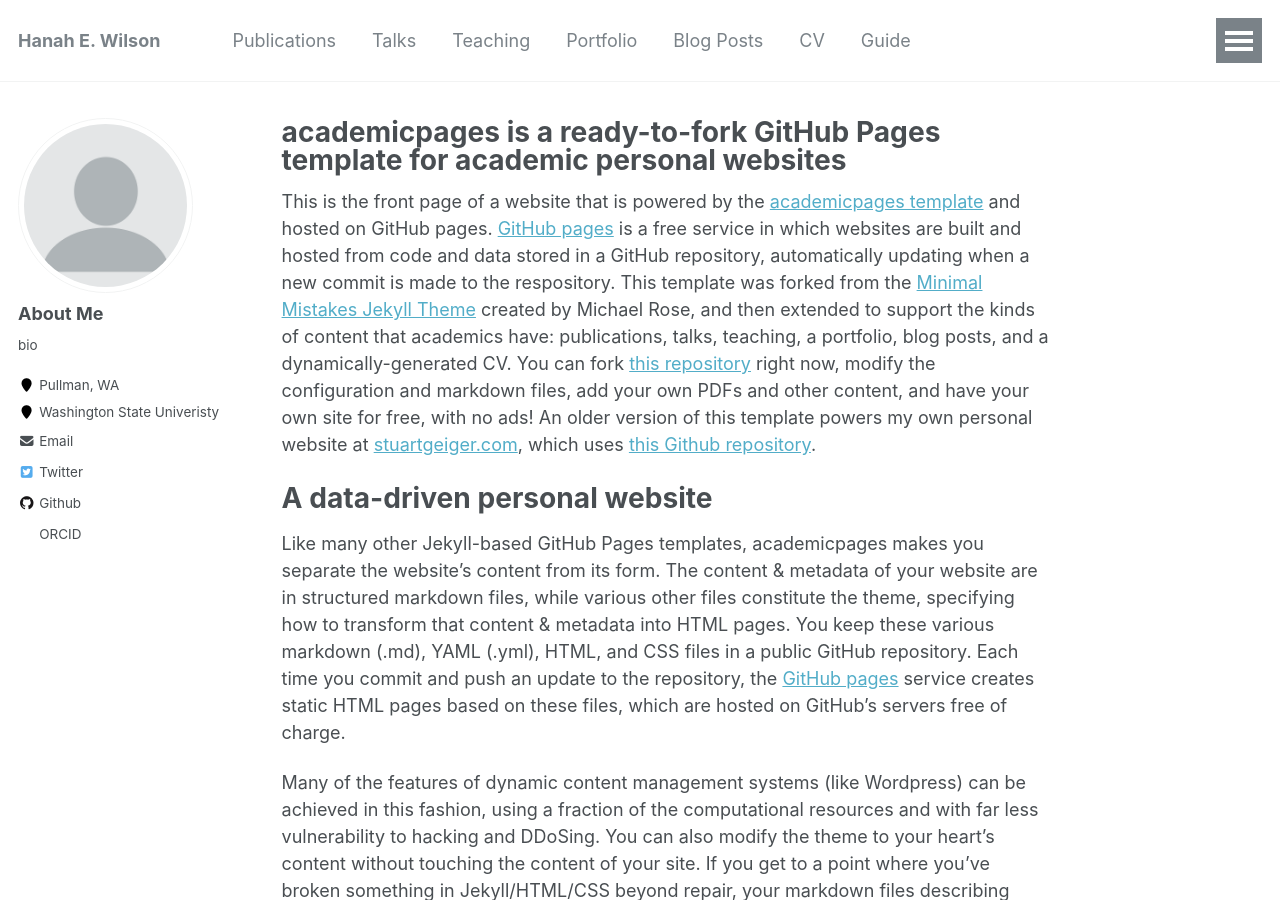
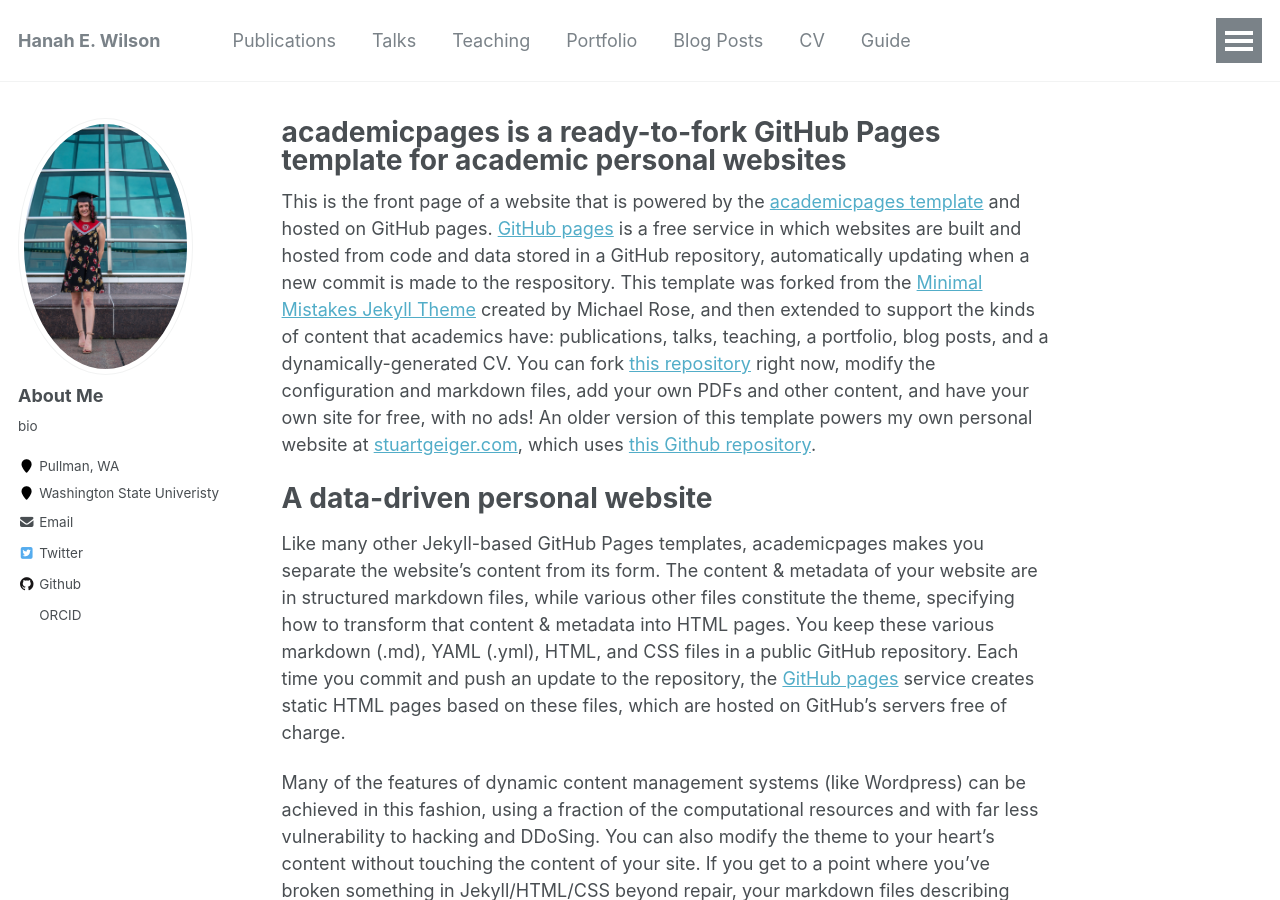
Before and after one commit to hannahewilson/hannahewilson, a Jekyll site: the page built from _pages/about.md, in a window 1280 px wide and 900 px high. Built offline with Jekyll 4.4.1, drawn with Linux system fonts in a browser that asks for light colours; nearby versions of some CDN libraries; some web fonts are replaced; a script bundle is joined from its source files by our own code; library files that are not in the unit come from our copies.

Commit message:
Update _config.yml

```diff
--- a/_config.yml
+++ b/_config.yml
@@ -81,7 +81,7 @@ analytics:
 # Site Author
 author:
   name             : "About Me"
-  avatar           : "profile.png"
+  avatar           : "F9E178AA-2F05-477F-A542-5BF372D15E5C_1_105_c.jpeg"
   bio              : "bio"
   location         : "Pullman, WA"
   employer         : "Washington State Univeristy"
```
